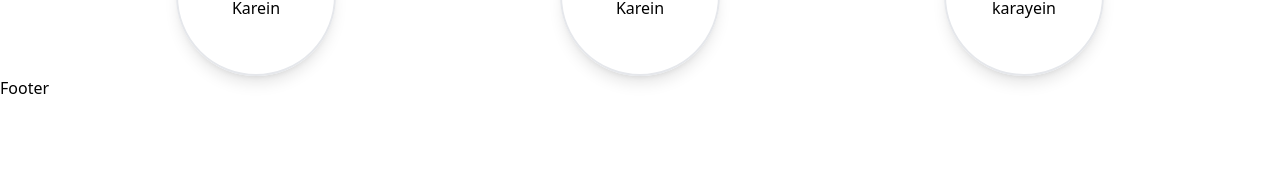
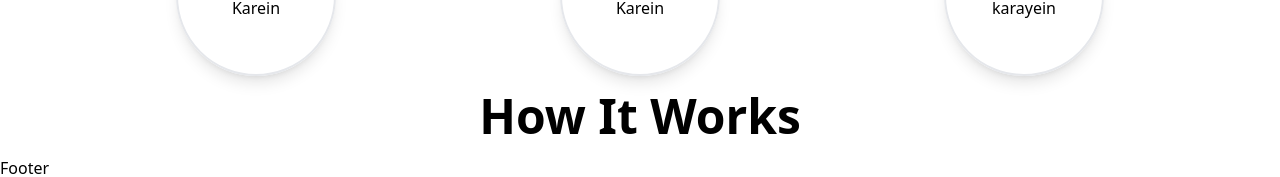
Before and after one commit to shivanand91/Sarvisso, a React (Vite) app in the folder Frontend/: page / in a window 1280 px wide. Shown: the part 1082-1259 px from the top of the page. Before the commit the page ends 1182 px from the top, so only its background shows below. Built offline with nearby package versions, Linux system fonts and the light colour scheme.

Commit message:
change by pandey

```diff
--- /dev/null
+++ b/Frontend/src/components/Whyuse.jsx
@@ -0,0 +1,12 @@
+import React from 'react'
+
+const Whyuse = () => {
+  return (
+    <div>
+      <h1 className='text-center font-bold mb-4 mt-4 text-5xl'>How It Works</h1>
+
+    </div>
+  )
+}
+
+export default Whyuse
--- a/Frontend/src/components/Works.jsx
+++ b/Frontend/src/components/Works.jsx
@@ -10,7 +10,11 @@ const Works = () => {
       <div className='h-[160px] w-[160px] shadow-lg border-2 rounded-full flex justify-center items-center  '><h1 className='text-center'>Professionals ko hire Karein</h1></div>
       <div className='h-[160px] w-[160px] shadow-lg border-2 rounded-full flex justify-center items-center  '> <h1 className='text-center'>Kaam Complete karayein</h1></div>
       </div>
+      <div>
+
+      </div>
     </div>
+
   )
 }
 
--- a/Frontend/src/pages/Home.jsx
+++ b/Frontend/src/pages/Home.jsx
@@ -2,6 +2,7 @@ import React from 'react'
 import Swiper from '../components/Swiper'
 import Services from '../components/Services'
 import Works from '../components/Works'
+import Whyuse from '../components/Whyuse'
 
 const Home = () => {
   return (
@@ -9,6 +10,7 @@ const Home = () => {
      <Swiper />
      <Services/>
      <Works/>
+     <Whyuse/>
   </div>
   )
 }
```
